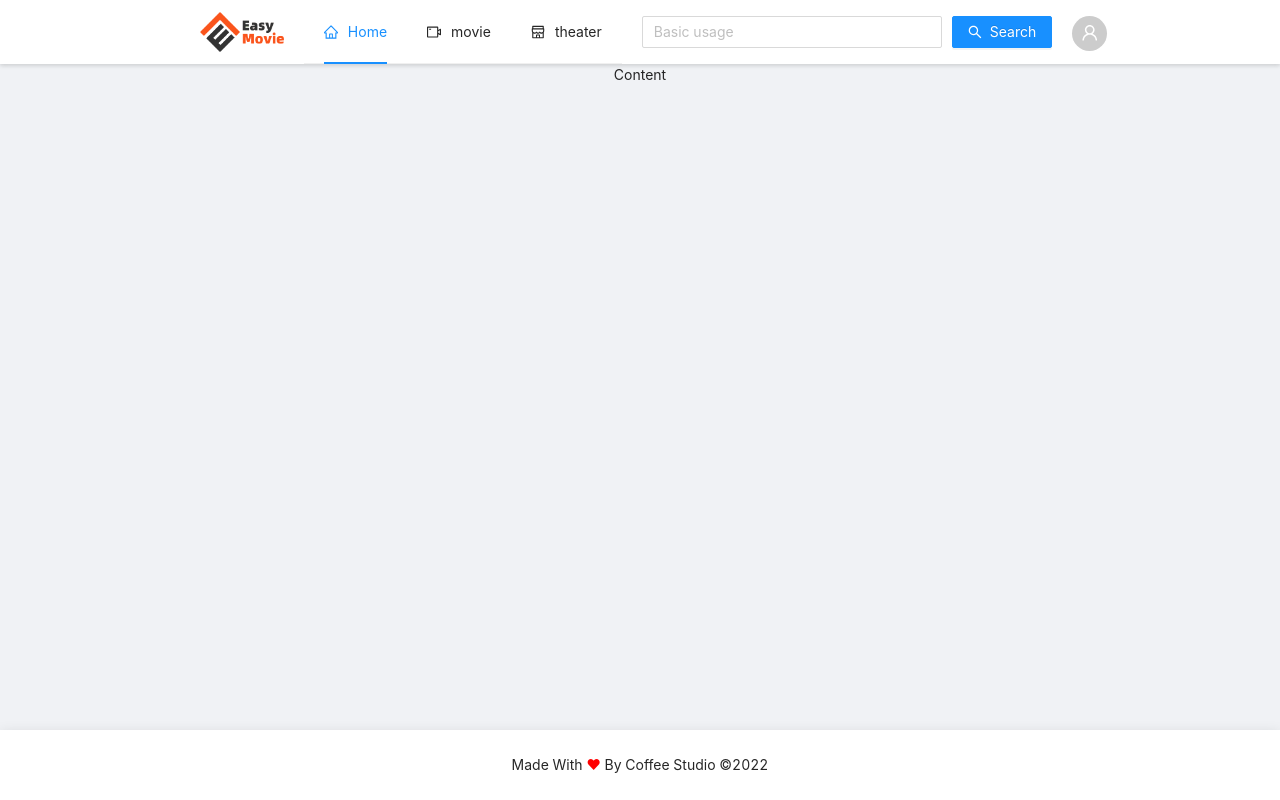
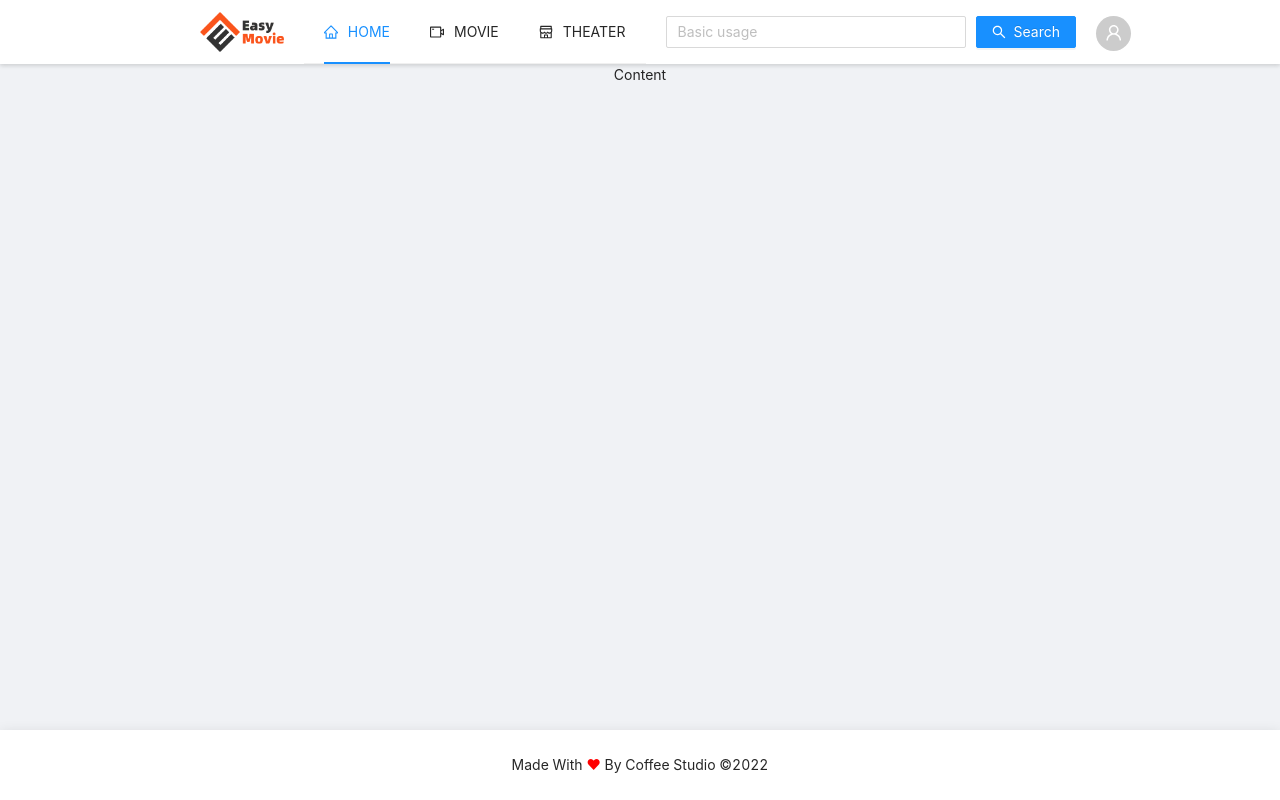
Before and after one commit to AFS-Bootcamp-202207-Class-3-1/easy-movie-ui, a React (Create React App) app: page / in a window 1280 px wide. Built offline with nearby package versions, Linux system fonts and the light colour scheme.

Commit message:
fix: typo

```diff
--- a/src/layout/Navbar.js
+++ b/src/layout/Navbar.js
@@ -8,17 +8,17 @@ import { Menu } from "antd";
 
 const items = [
   {
-    label: "Home",
+    label: "HOME",
     key: "index",
     icon: <HomeOutlined />,
   },
   {
-    label: "movie",
+    label: "MOVIE",
     key: "movie",
     icon: <VideoCameraOutlined />,
   },
   {
-    label: "theater",
+    label: "THEATER",
     key: "theater",
     icon: <ShopOutlined />,
   },
```
